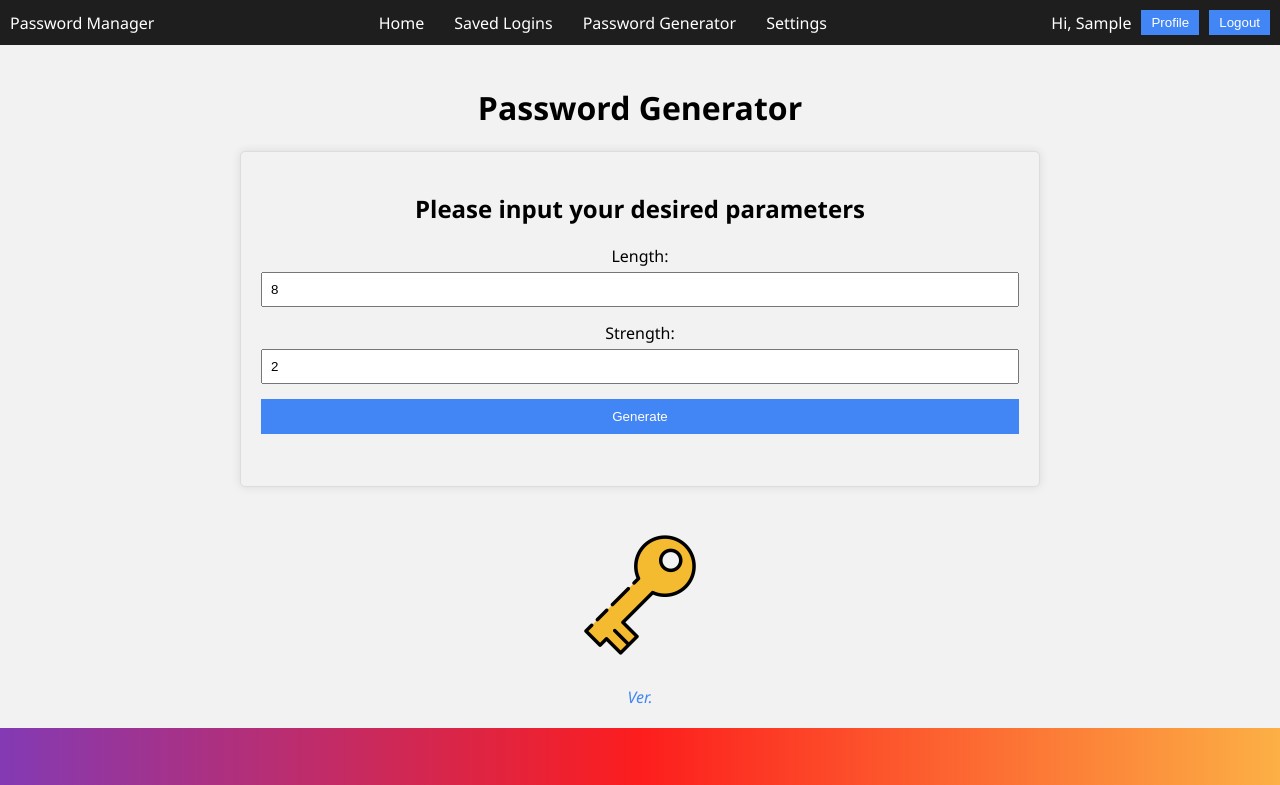
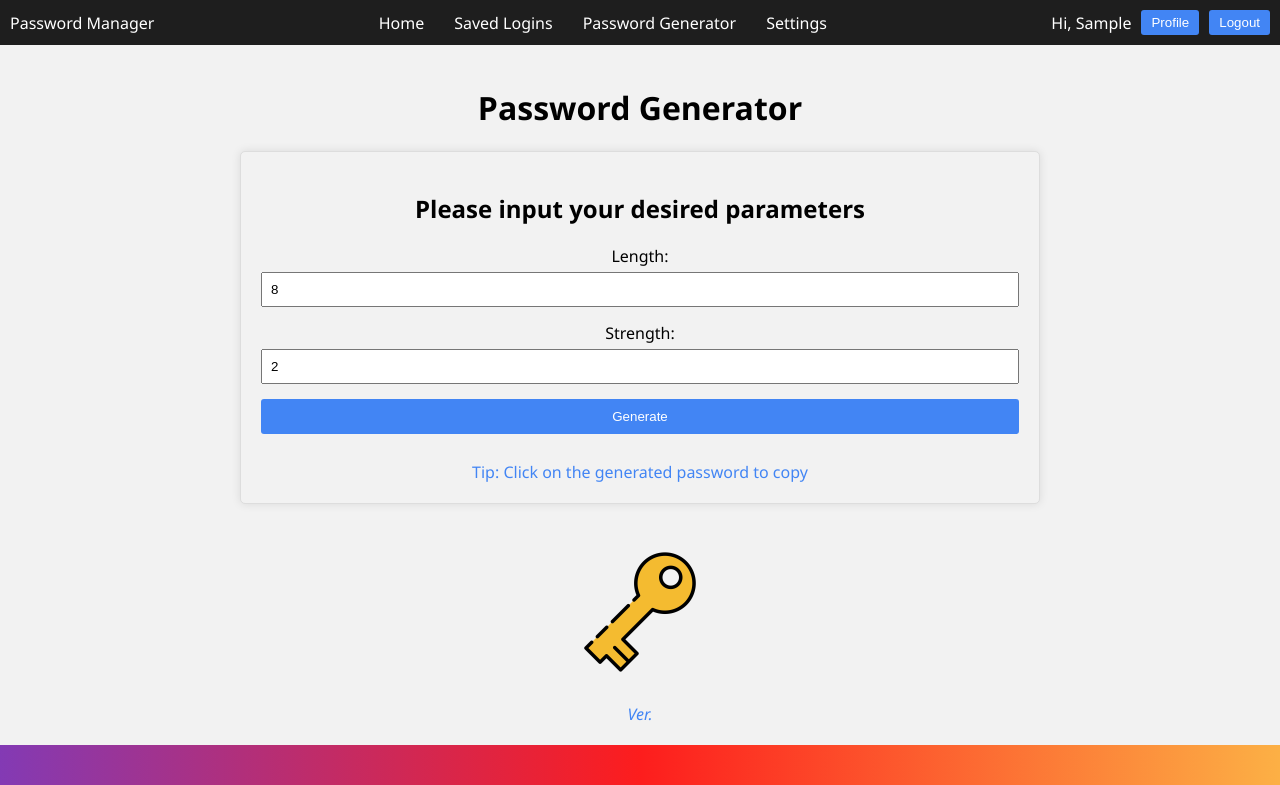
Before and after one commit to garrywashere/password-manager, a Flask app: page /password-generator in a window 1280 px wide. Shown: the top 785 px of the page. Run offline with Flask 3, Linux system fonts and the light colour scheme; the visitor is signed in with stand-in values (Sample User, id 1).

Commit message:
UI changes
- subtle UI improvements
- more copy to clipboard buttons

```diff
--- a/static/scripts/script.js
+++ b/static/scripts/script.js
@@ -80,7 +80,7 @@ function generatePassword() {
     }
 
     // Output the password to the <p> tag with the id "pass"
-    const passOutput = document.getElementById("pass");
+    const passOutput = document.getElementById("password");
     passOutput.textContent = password.join("");
 }
 
@@ -105,7 +105,8 @@ function copy(id) {
         // Clear the selection
         selection.removeAllRanges();
 
-        alert("Copied.");
+        alert("Copied " + id)
+
     } else {
         // The element with id "username" was not found
         console.error("Element not found.");
--- a/static/styles/main.css
+++ b/static/styles/main.css
@@ -120,10 +120,15 @@ button {
     color: #fff;
     border: none;
     cursor: pointer;
+    border-radius: 3px;
 }
 button:hover {
-    transition: 25ms;
+    transition: 75ms;
     opacity: 0.75;
+}
+button:active {
+    color: #010001;
+    background-color: #f4bb30;
 }
 
 .table {
--- a/templates/index.html
+++ b/templates/index.html
@@ -2,13 +2,17 @@
 
 <h1>Welcome to the Password Manager</h1>
 {% if not username %}
+
 <h2>Need help logging in?</h2>
 <p>Press the 'Login' button in the top right to proceed to the login page.</p>
 <p>
     If you have any issues logging in please follow the password recovery
     procedure, as shown <a href="/password-reset">here</a>.
 </p>
+
 {% elif username %}
+
 <h2>Welcome back, {{ username.capitalize() }}</h2>
 <p>Please use the navigation bar at the top for your desired operations.</p>
+
 {% endif %} {% endblock %}
--- a/templates/list-logins.html
+++ b/templates/list-logins.html
@@ -15,8 +15,8 @@
     </tr>
     {% for cred in creds %}
     <tr>
-        <td>{{ cred.username }}</td>
-        <td class="secret" id="secret">{{ cred.password }}</td>
+        <td id="username" onclick="copy('username')">{{ cred.username }}</td>
+        <td class="secret" id="password" onclick="copy('password')">{{ cred.password }}</td>
         <td>{{ cred.email }}</td>
         <td>{{ cred.website }}</td>
         <td>
--- a/templates/login.html
+++ b/templates/login.html
@@ -27,6 +27,7 @@
         {% endif %}
 
         <button type="submit">Login</button>
+        <br />
         <a class="link" href="/signup">Create account</a>
     </form>
 </div>
--- a/templates/password-generator.html
+++ b/templates/password-generator.html
@@ -1,7 +1,11 @@
 {% extends "template.html" %} {% block main %}
 
 <h1>Password Generator</h1>
-<form class="box" action="javascript:generatePassword();" onsubmit="generatePassword()">
+<form
+    class="box"
+    action="javascript:generatePassword();"
+    onsubmit="generatePassword()"
+>
     <h2>Please input your desired parameters</h2>
     <label for="length">Length:</label>
     <input
@@ -27,7 +31,8 @@
 
     <button type="submit">Generate</button>
 
-    <p id="pass"></p>
+    <br />
+    <a id="password" onclick="copy('password')" title="Click to Clipboard">Tip: Click on the generated password to copy</a>
 </form>
 
 {% endblock %}
--- a/templates/signup.html
+++ b/templates/signup.html
@@ -37,6 +37,7 @@
         {% endif %}
 
         <button type="submit">Create</button>
+        <br />
         <a class="link" href="/login">Login instead</a>
     </form>
 </div>
--- a/templates/view-login.html
+++ b/templates/view-login.html
@@ -6,12 +6,12 @@
     <tr>
         <th>Username</th>
         <td id="username">{{ cred.username }}</td>
-        <td><button title="Copy to Clipboard" onclick="copy('username')">⎘</button></td>
+        <td><button title="Copy to Clipboard" onclick="copy('username')">📋</button></td>
     </tr>
     <tr>
         <th>Password</th>
         <td id="password" class="secret">{{ cred.password }} </td>
-        <td><button title="Copy to Clipboard" onclick="copy('password')">⎘</button></td>
+        <td><button title="Copy to Clipboard" onclick="copy('password')">📋</button></td>
     </tr>
     {% if cred.email %}
     <tr>
```
Also changed, not shown: static/styles/login.css (+6 -1 lines).
